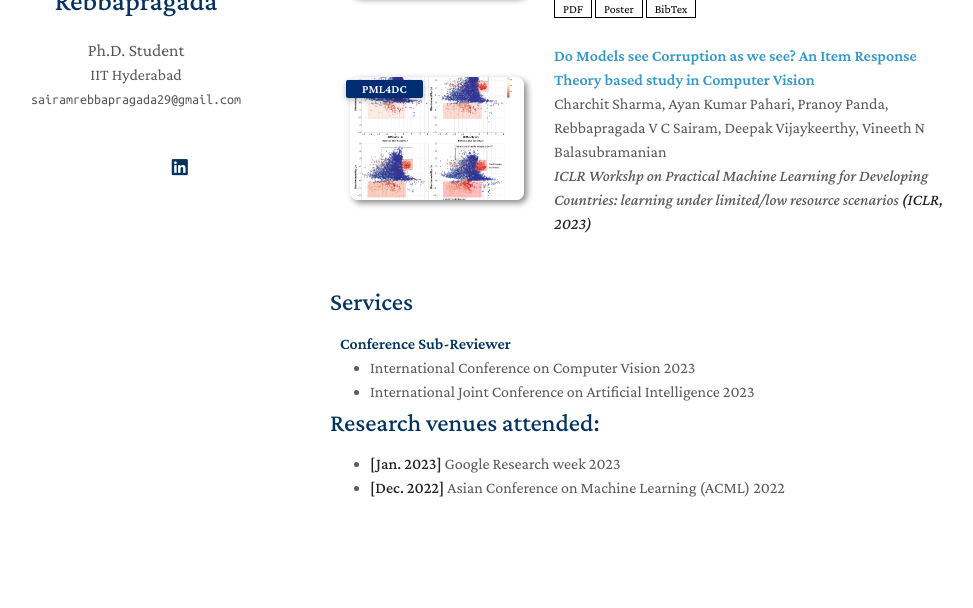
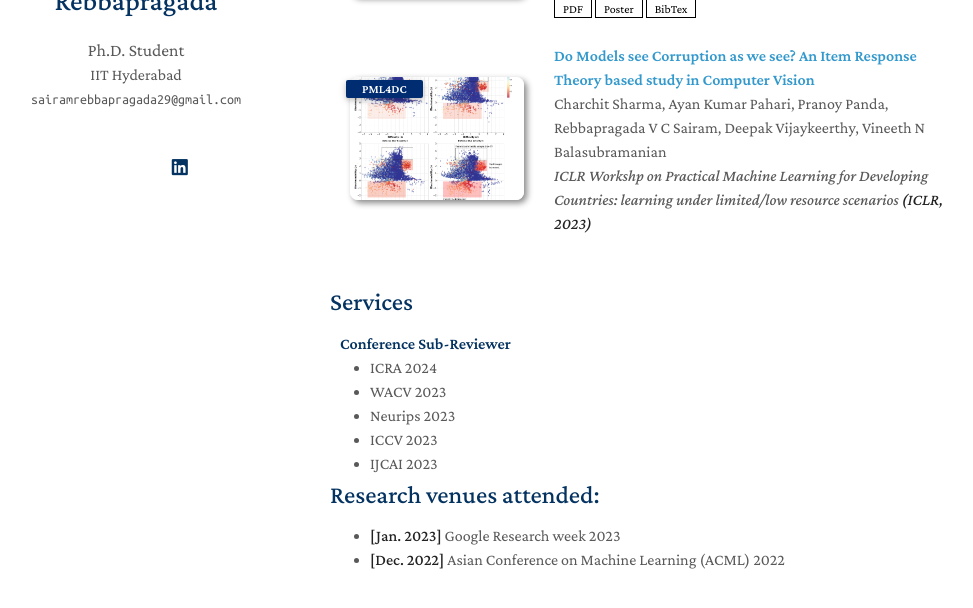
Before and after one commit to sairamrebbapragada/sairamrebbapragada.github.io, a Jekyll site: the page built from index.md, in a window 1280 px wide and 900 px high, scrolled down 1050 px, cut to the strip 234-842 px from the top of the window. Shown: the whole strip, without its empty margins (140-1113 px from the left). Built offline with Jekyll 4.4.1, drawn with Linux system fonts in a browser that asks for light colours; nearby versions of some CDN libraries; a style sheet for code colours, icons or effects is not loaded; our own code applies the rules of GitHub Pages for plain Markdown files.

Commit message:
Update services.md

```diff
--- a/_includes/services.md
+++ b/_includes/services.md
@@ -4,13 +4,15 @@
 <h4 style="margin:0 10px 0;">Conference Sub-Reviewer</h4>
 
 <ul style="margin:0 0 5px;">
-  <li><a href="https://iccv2023.thecvf.com/"><autocolor>International Conference on Computer Vision 2023</autocolor></a></li>
-  <li><a href="https://ijcai-23.org/"><autocolor>International Joint Conference on Artificial Intelligence 2023</autocolor></a></li>
+  <li><a href="https://2024.ieee-icra.org/"><autocolor>ICRA 2024</autocolor></a></li>
+  <li><a href="https://wacv2024.thecvf.com/"><autocolor>WACV 2023</autocolor></a></li>
+  <li><a href="https://nips.cc/"><autocolor>Neurips 2023</autocolor></a></li>
+  <li><a href="https://iccv2023.thecvf.com/"><autocolor>ICCV 2023</autocolor></a></li>
+  <li><a href="https://ijcai-23.org/"><autocolor>IJCAI 2023</autocolor></a></li>
+
+
 </ul>
 </div>
-
-
-
 
 
 
```
